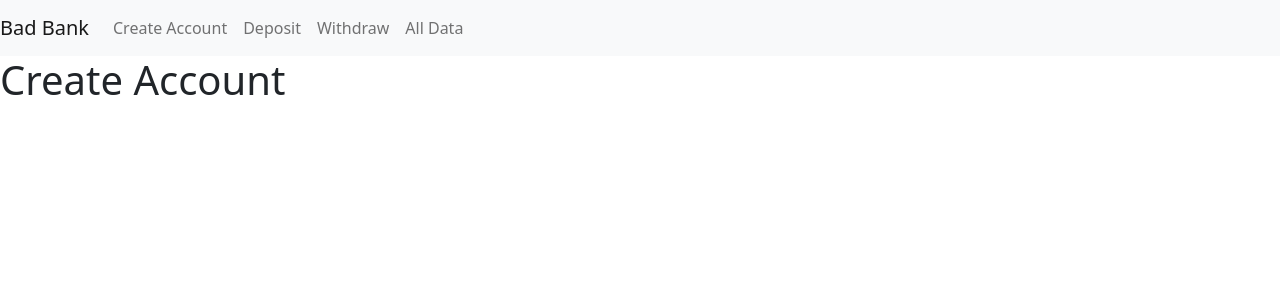
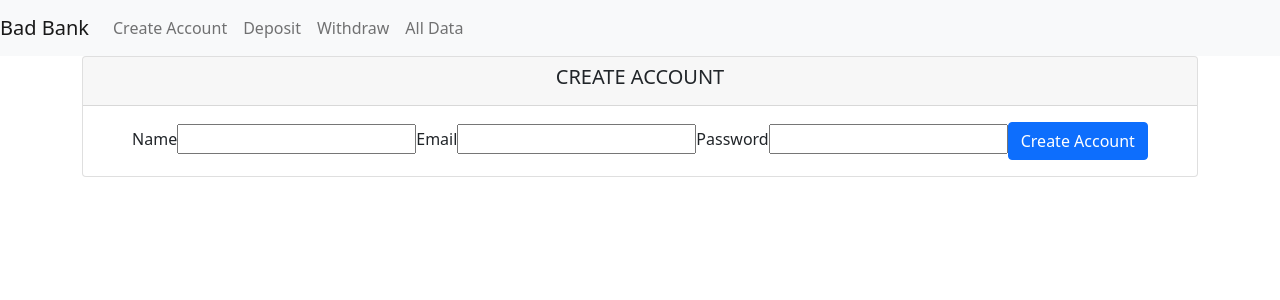
Before and after one commit to alexandrabaturina/mit-banking-app, a React (Create React App) app: page /createaccount in a window 1280 px wide. Shown: the top 300 px of the page. Built offline with nearby package versions, Linux system fonts and the light colour scheme.

Commit message:
feat: add user

```diff
--- a/src/App.js
+++ b/src/App.js
@@ -5,14 +5,23 @@ import CreateAccount from './components/CreateAccount'
 import Deposit from './components/Deposit'
 import AllData from './components/AllData'
 import Withdraw from './components/Withdraw'
+import { useState } from 'react'
 
+const App = () => {
 
-function App() {
+  const [users, setUsers] = useState([])
+
+  const addUser = user => {
+    console.log('User to add', user)
+    setUsers([...users, user])
+  }
+
   return (
     <Router>
       <NavBar />
       <Route path="/" exact component={Home} />
-      <Route path="/createaccount/" component={CreateAccount} />
+      <Route path="/createaccount/" component={() =>
+        <CreateAccount addUser={addUser} />} />
       <Route path="/deposit/" component={Deposit} />
       <Route path="/withdraw/" component={Withdraw} />
       <Route path="/alldata/" component={AllData} />
--- a/src/components/CreateAccount.js
+++ b/src/components/CreateAccount.js
@@ -1,6 +1,53 @@
-const CreateAccount = () => {
+import { Button, Container } from 'react-bootstrap'
+import { Formik, Form, Field } from 'formik'
+
+const CreateAccount = ({ addUser }) => {
+
     return (
-        <h1>Create Account</h1>
+        <Container>
+            <div className="card text-center">
+                <div className="card-header">
+                    <h5 className="card-title">CREATE ACCOUNT</h5>
+                </div>
+                <div className="card-body">
+                    <Formik
+                        initialValues={{
+                            name: '',
+                            email: '',
+                            password: '',
+                        }}
+                        onSubmit={(values => addUser(values))}>
+                        {formik => (
+                            <Form>
+                                <label className="field" htmlFor="name">Name</label>
+                                <Field
+                                    name="name"
+                                    type="text"
+                                    onChange={formik.handleChange}
+                                    value={formik.values.name}
+                                />
+                                <label className="field" htmlFor="name">Email</label>
+                                <Field
+                                    name="email"
+                                    type="text"
+                                    onChange={formik.handleChange}
+                                    value={formik.values.email}
+                                />
+                                <label className="field" htmlFor="password">Password</label>
+                                <Field
+                                    name="password"
+                                    type="password"
+                                    onChange={formik.handleChange}
+                                    value={formik.values.password}
+                                />
+                                <Button type="submit">Create Account</Button>
+                            </Form>
+                        )
+                        }
+                    </Formik>
+                </div>
+            </div>
+        </Container >
     )
 }
 
```
